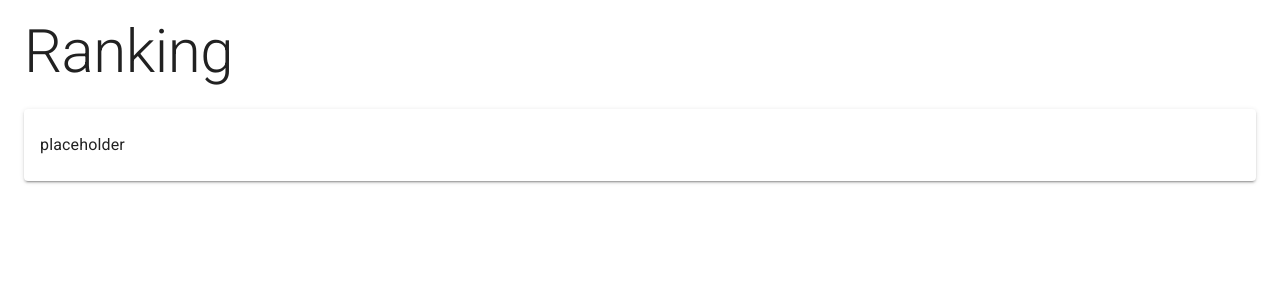
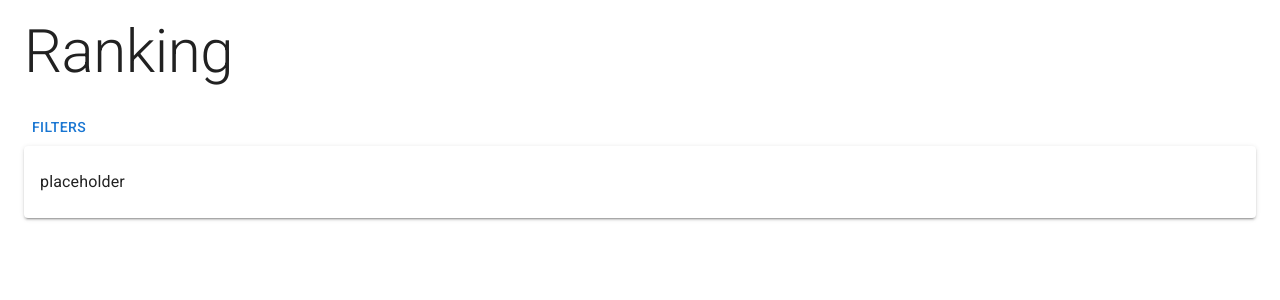
Before and after one commit to kmistal/specter-takehome-exercise, a React app: page / in a window 1280 px wide. Shown: the top 300 px of the page. Built offline with nearby package versions, Linux system fonts and the light colour scheme; the HTML template or start-up script is replaced by a standard one.

Commit message:
Add Ranking Module Add actions to the generic View component

```diff
--- a/src/App.tsx
+++ b/src/App.tsx
@@ -1,11 +1,7 @@
-import { View } from "./components";
+import { RankingView } from "./modules/RankingModule/views/RankingView";
 
 function App() {
-  return (
-    <View title="Ranking">
-      <p>placeholder</p>
-    </View>
-  );
+  return <RankingView />;
 }
 
 export default App;
--- a/src/components/View.tsx
+++ b/src/components/View.tsx
@@ -1,17 +1,19 @@
 import { Paper } from "@mui/material";
 import { Container } from "@mui/system";
-import { FC } from "react";
+import { FC, ReactNode } from "react";
 import { Header } from "./Header";
 
 interface Props {
   title: string;
+  actions?: ReactNode;
   children?: JSX.Element;
 }
 
-export const View: FC<Props> = ({ title, children }) => {
+export const View: FC<Props> = ({ title, actions, children }) => {
   return (
     <Container maxWidth="xl" sx={{ paddingY: 2 }}>
       <Header title={title} />
+      {actions}
       <Paper elevation={2} sx={{ paddingY: 1, paddingX: 2 }}>
         {children}
       </Paper>
--- /dev/null
+++ b/src/modules/RankingModule/components/RankingActions.tsx
@@ -0,0 +1,6 @@
+import { Button } from "@mui/material";
+import { FC } from "react";
+
+export const RankingActions: FC = () => {
+  return <Button>Filters</Button>;
+};
--- /dev/null
+++ b/src/modules/RankingModule/components/index.ts
@@ -0,0 +1 @@
+export { RankingActions } from "./RankingActions";
--- /dev/null
+++ b/src/modules/RankingModule/views/RankingView.tsx
@@ -0,0 +1,11 @@
+import { FC } from "react";
+import { View } from "src/components";
+import { RankingActions } from "../components";
+
+export const RankingView: FC = () => {
+  return (
+    <View title="Ranking" actions={<RankingActions />}>
+        <p>placeholder</p>
+    </View>
+  );
+};
```
